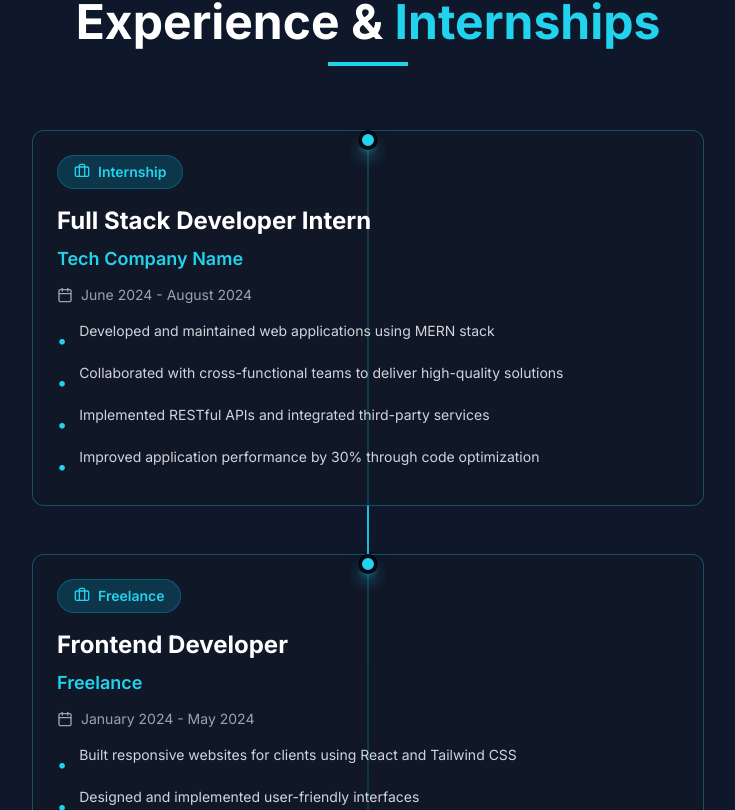
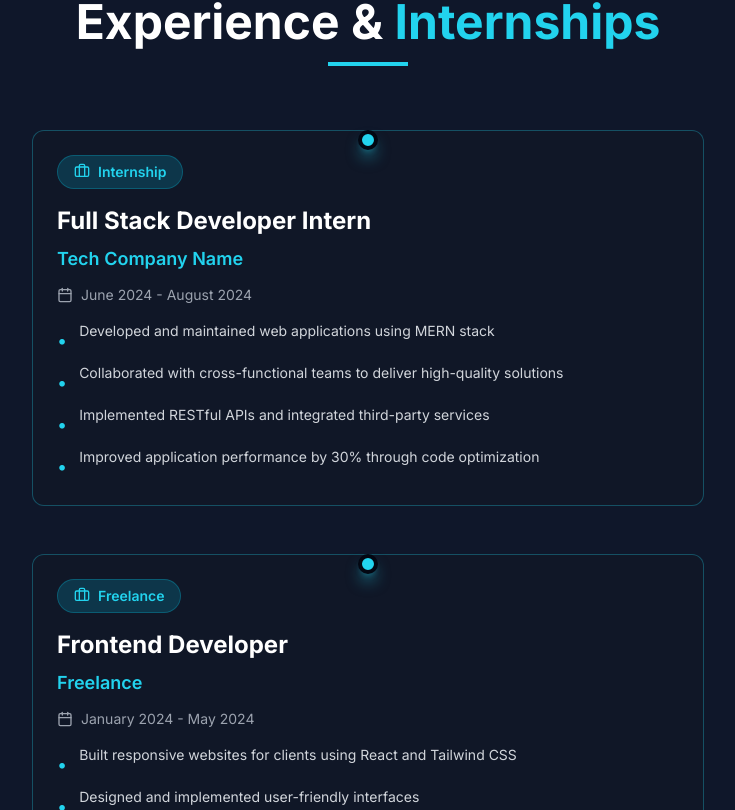
Before and after one commit to rajan-parmar-23102006/rajanparmar, a Next.js app in the folder rajan-portfolio/: page / in a window 1280 px wide. Shown: the part 3490-4300 px from the top of the page, without its empty margins (272-1007 px from the left). Built offline with nearby package versions, Linux system fonts and the light colour scheme.

Commit message:
update lline

```diff
--- a/rajan-portfolio/components/Experience.tsx
+++ b/rajan-portfolio/components/Experience.tsx
@@ -59,9 +59,6 @@ export default function Experience() {
 
         {/* Vertical Timeline */}
         <div className="relative">
-          {/* Center Line */}
-          <div className="absolute left-1/2 transform -translate-x-1/2 w-0.5 h-full bg-gradient-to-b from-cyan-400 via-cyan-500 to-transparent"></div>
-
           {/* Experience Cards */}
           <div className="space-y-12">
             {experiences.map((exp, index) => (
```
